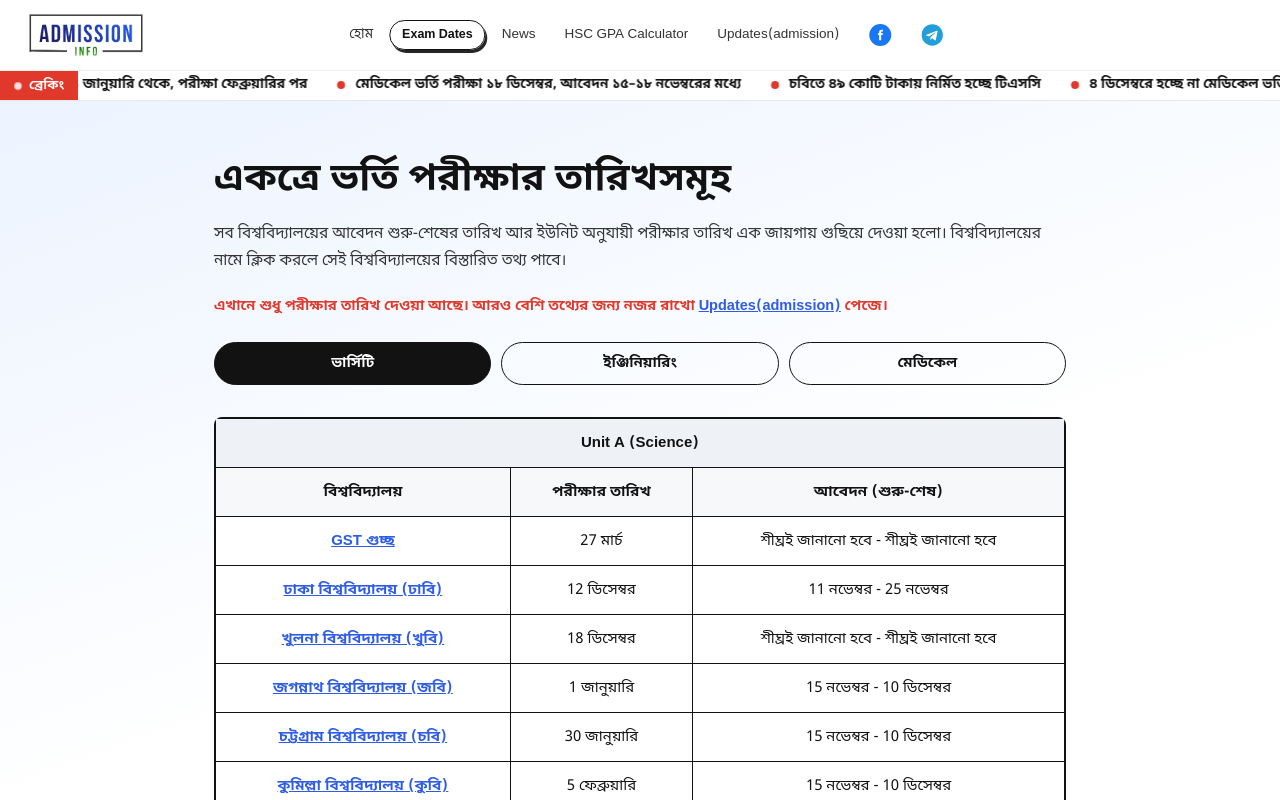
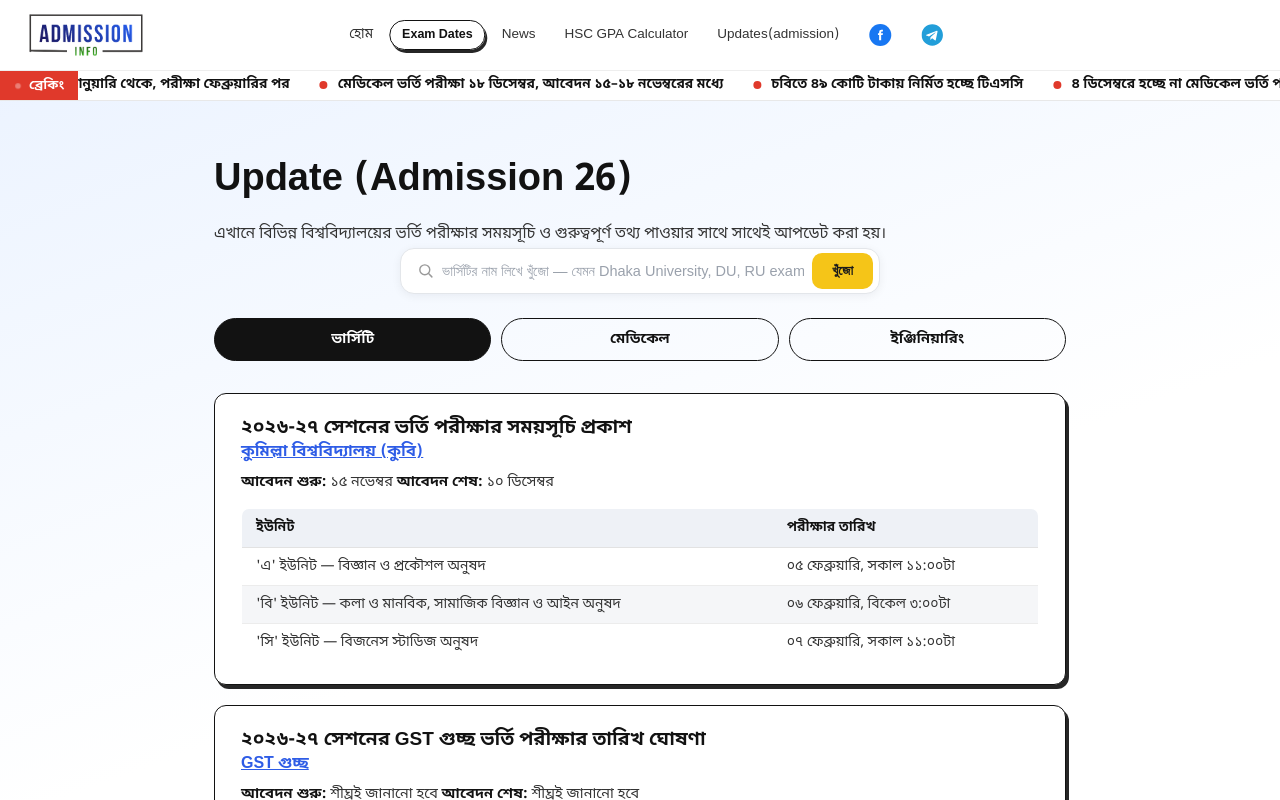
Before and after one commit to nishat-jihad/Admission-info, a Next.js app in the folder chance-hobe-ki/: page /exam-dates in a window 1280 px wide. Shown: the top 800 px of the page. Built offline with nearby package versions, Linux system fonts and the light colour scheme.

Commit message:
Refactor Exam Dates page to Updates page

```diff
--- a/chance-hobe-ki/src/app/exam-dates/page.js
+++ b/chance-hobe-ki/src/app/exam-dates/page.js
@@ -1,36 +1,27 @@
-import Link from "next/link";
 import Navbar from "@/components/Navbar";
 import Footer from "@/components/Footer";
-import ExamDatesFilterList from "@/components/ExamDatesFilterList";
-import { examDates } from "@/data/examDates";
+import UpdatesFilterList from "@/components/UpdatesFilterList";
+import { updates } from "@/data/updates";
 
 export const metadata = {
-  title: "ভর্তি পরীক্ষার তারিখ ২০২৬-২৭ — সব ভার্সিটি একসাথে",
+  title: "ভর্তি পরীক্ষার সর্বশেষ আপডেট ২০২৬-২৭",
   description:
-    "২০২৬-২৭ সেশনের সব বিশ্ববিদ্যালয়, ইঞ্জিনিয়ারিং ও মেডিকেলের আবেদন শুরু-শেষের তারিখ আর ইউনিট অনুযায়ী ভর্তি পরীক্ষার তারিখ একসাথে এক পেজে।",
+    "২০২৬-২৭ সেশনের বিশ্ববিদ্যালয়, ইঞ্জিনিয়ারিং ও মেডিকেল ভর্তি পরীক্ষার সময়সূচি ও সর্বশেষ admission আপডেট।",
+  alternates: { canonical: "/updates" },
 };
 
-export default function ExamDatesPage() {
+export default function UpdatesPage() {
   return (
     <>
       <Navbar />
-      <main className="page exam-dates-page">
-        <h1 className="about-title">একত্রে ভর্তি পরীক্ষার তারিখসমূহ</h1>
+      <main className="page updates-page">
+        <h1 className="about-title">Update (Admission 26)</h1>
         <p className="about-lead">
-          সব বিশ্ববিদ্যালয়ের আবেদন শুরু-শেষের তারিখ আর ইউনিট অনুযায়ী পরীক্ষার তারিখ
-          এক জায়গায় গুছিয়ে দেওয়া হলো। বিশ্ববিদ্যালয়ের নামে ক্লিক করলে সেই
-          বিশ্ববিদ্যালয়ের বিস্তারিত তথ্য পাবে।
+          এখানে বিভিন্ন বিশ্ববিদ্যালয়ের ভর্তি পরীক্ষার সময়সূচি ও গুরুত্বপূর্ণ তথ্য
+          পাওয়ার সাথে সাথেই আপডেট করা হয়।
         </p>
 
-        <p className="exam-notice">
-          এখানে শুধু পরীক্ষার তারিখ দেওয়া আছে। আরও বেশি তথ্যের জন্য নজর রাখো{" "}
-          <Link href="/updates" className="exam-notice-link">
-            Updates(admission)
-          </Link>{" "}
-          পেজে।
-        </p>
-
-        <ExamDatesFilterList examDates={examDates} />
+        <UpdatesFilterList updates={updates} />
       </main>
       <Footer />
     </>
```
